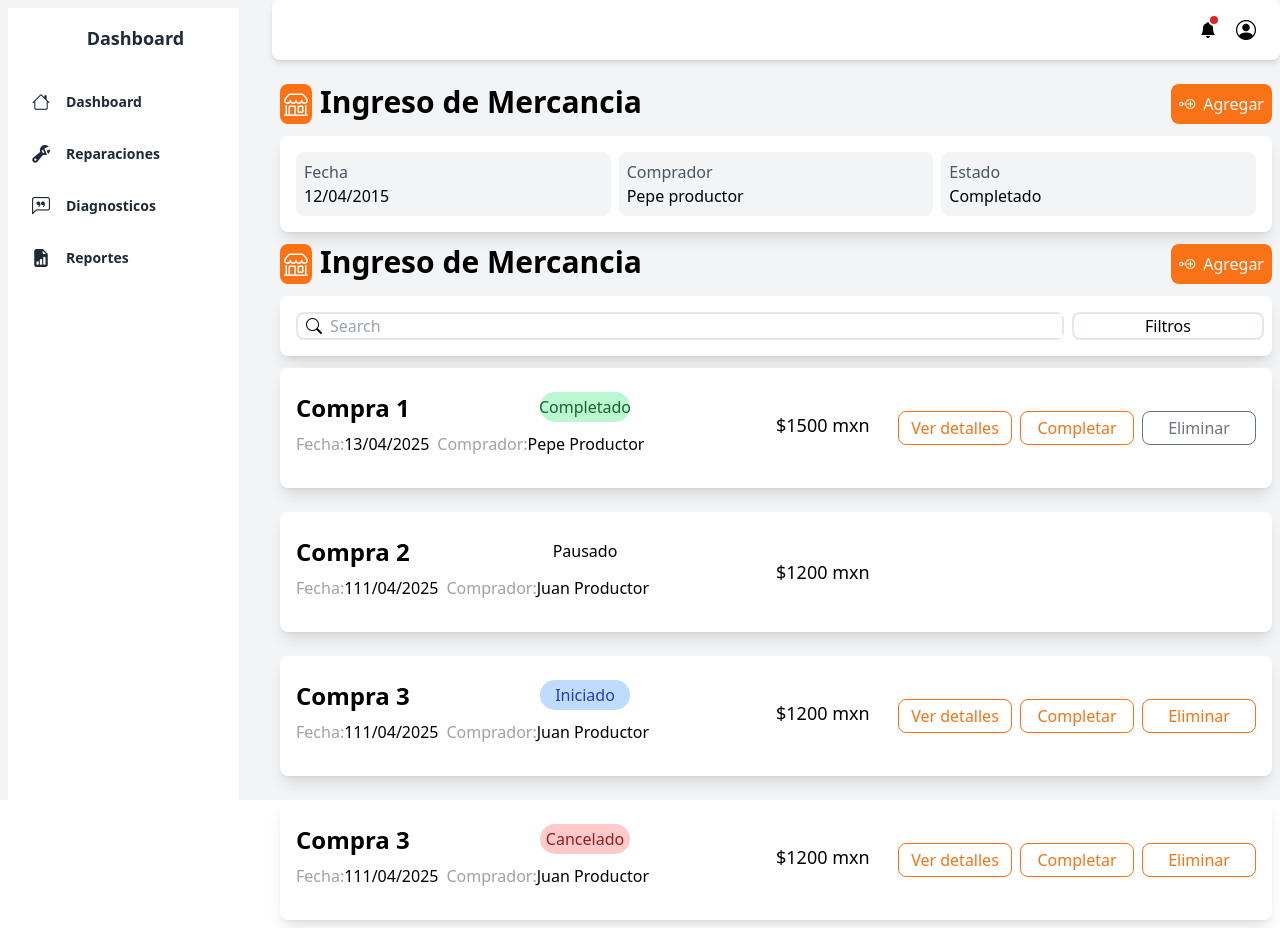
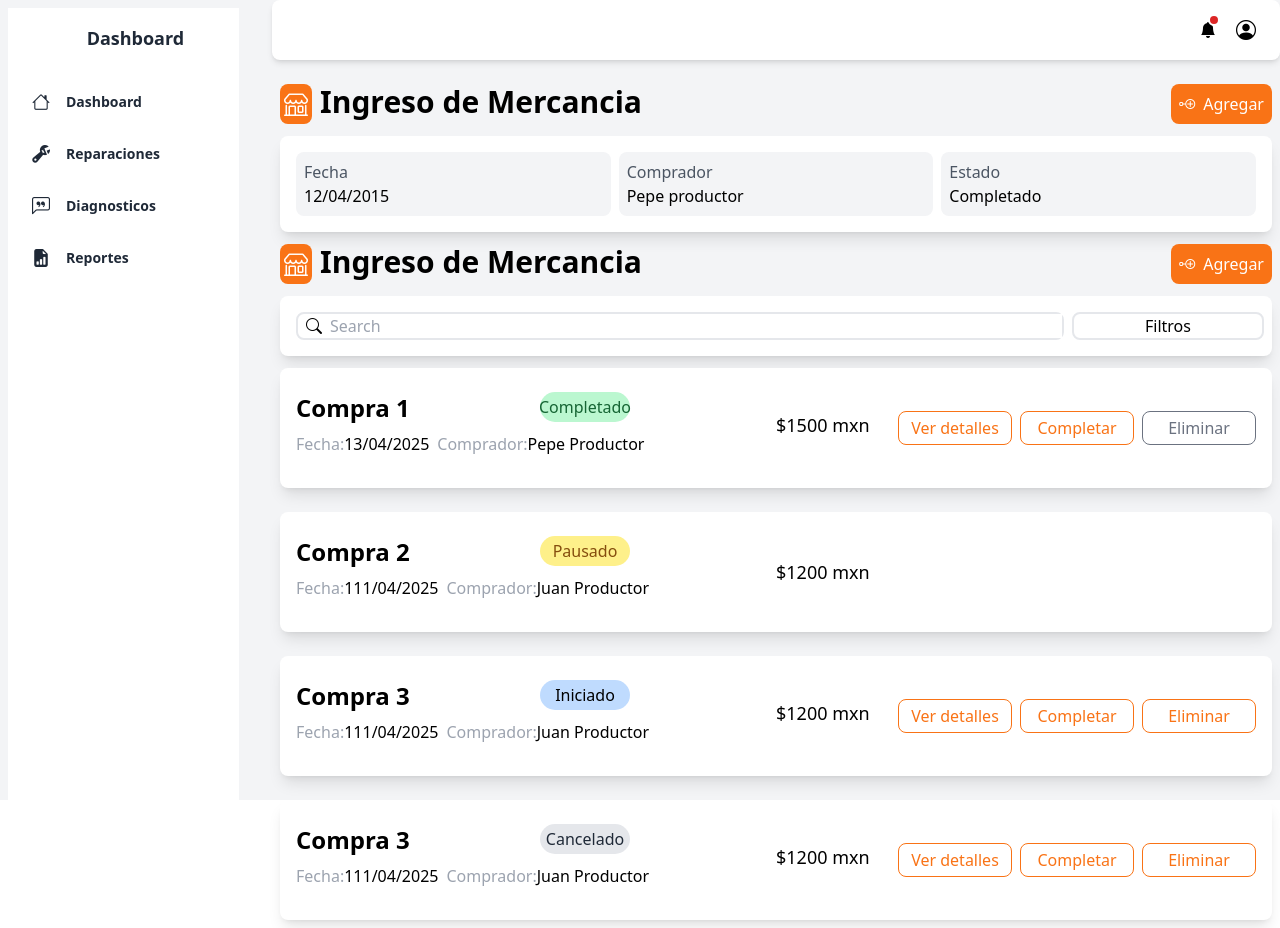
Before and after one commit to AvielAD/ui-components, a Next.js app: page /dashboard1/pagina3 in a window 1280 px wide. Built offline with nearby package versions, Linux system fonts and the light colour scheme.

Commit message:
fix states

```diff
--- a/components/elementlist/index.tsx
+++ b/components/elementlist/index.tsx
@@ -9,10 +9,11 @@ interface buttonsaction {
 }
 
 const StatusInfo = {
-    "DONE": "bg-success-200 text-success-800",
-    "PAUSE": "bg-theme5-200 text-theme5-800",
-    "CANCEL": "bg-danger-200 text-danger-800",
-    "START": "bg-primary-200 text-primary-800",
+    "START":        "bg-notification1-200 text-notificacion1-800",
+    "DONE":         "bg-notification2-200 text-notification2-800",
+    "PAUSE":        "bg-notification3-200 text-notification3-800",
+    "CANCEL":       "bg-notification4-200 text-notification4-800",
+    "DELIVERED":    "bg-notification5-200 text-notification5-800"
 }
 const SpaceButtons = [
     "md:grid-cols-2",
--- a/package.json
+++ b/package.json
@@ -1,6 +1,6 @@
 {
   "name": "@avielad/componentspublish",
-  "version": "0.3.8",
+  "version": "0.3.9",
   "repository": "https://github.com/AvielAD/ui-components.git",
   "scripts": {
     "next:dev": "next dev",
--- a/tailwind.config.ts
+++ b/tailwind.config.ts
@@ -31,7 +31,12 @@ const config: Config = {
       theme2: colors.indigo,
       theme3: '#AF272F',
       theme4: colors.red,
-      theme5: '#AF272F'
+      theme5: '#AF272F',
+      notification1: colors.blue,//proceso
+      notification2: colors.green,//terminado
+      notification3: colors.yellow,//pausado
+      notification4: colors.gray,//cancelado
+      notification5: colors.purple,//entregado
     }
   },
   plugins: [],
```
